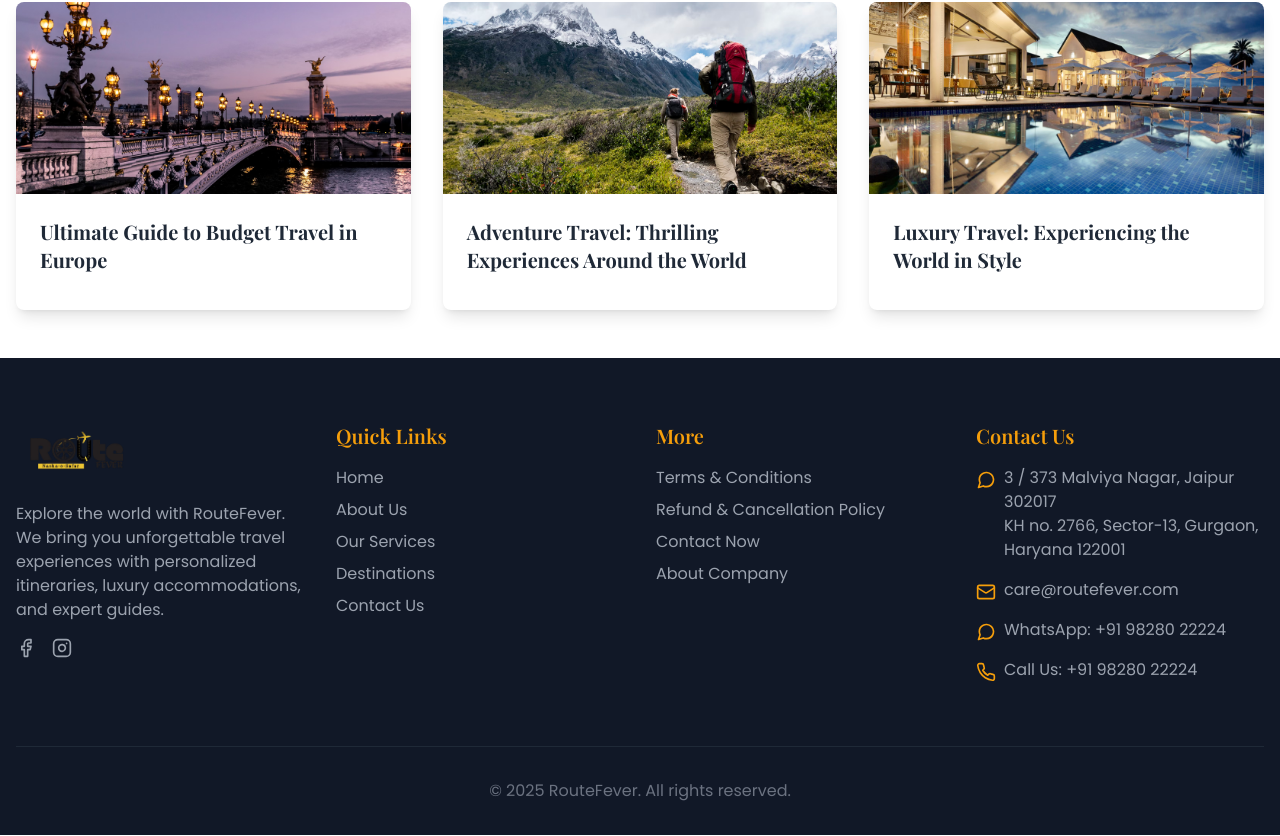
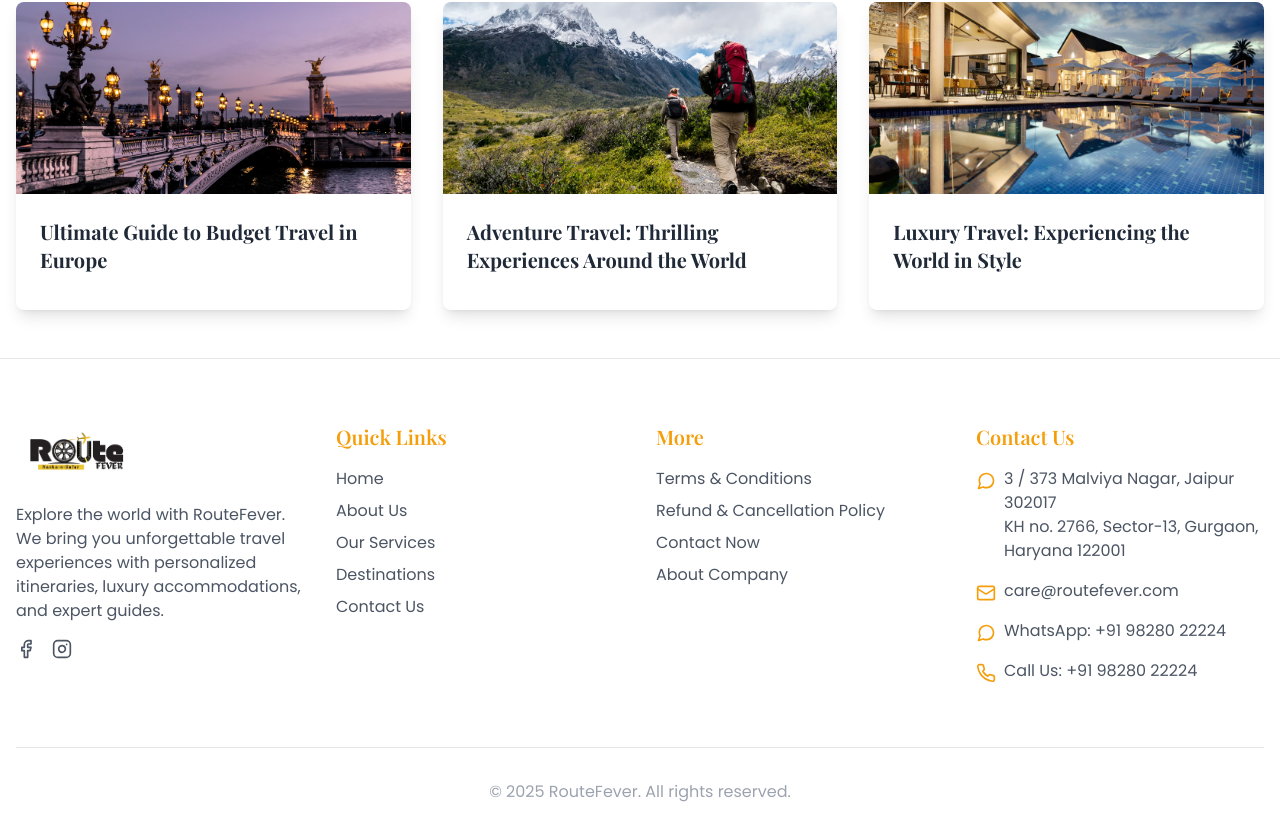
Before and after one commit to harsh-bablani/Route, a React (Vite) app in the folder frontend/: page /blog/1 in a window 1280 px wide. Shown: the part 1579-2415 px from the top of the page. Built offline with nearby package versions, Linux system fonts and the light colour scheme.

Commit message:
footer updated

```diff
--- a/frontend/src/components/Footer.tsx
+++ b/frontend/src/components/Footer.tsx
@@ -4,13 +4,13 @@ import { Link } from 'react-router-dom';
 
 const Footer = () => {
   return (
-    <footer className="bg-gray-900 text-white pt-16 pb-8">
+    <footer className="bg-white text-gray-800 pt-16 pb-8 border-t border-gray-200 shadow-sm">
       <div className="container mx-auto px-4">
         <div className="grid grid-cols-1 md:grid-cols-2 lg:grid-cols-4 gap-8">
           {/* Logo and Description */}
           <div className="mb-8">
             <img src={logo} alt="RouteFever Logo" className="h-16 mb-4 object-contain" />
-            <p className="text-gray-400 mb-4">
+            <p className="text-gray-600 mb-4">
               Explore the world with RouteFever. We bring you unforgettable travel experiences
               with personalized itineraries, luxury accommodations, and expert guides.
             </p>
@@ -19,7 +19,7 @@ const Footer = () => {
                 href="https://www.facebook.com/RouteFever"
                 target="_blank"
                 rel="noopener noreferrer"
-                className="text-gray-400 hover:text-amber-500 transition-colors"
+                className="text-gray-600 hover:text-amber-500 transition-colors"
               >
                 <Facebook size={20} />
               </a>
@@ -27,7 +27,7 @@ const Footer = () => {
                 href="https://www.instagram.com/routefever/"
                 target="_blank"
                 rel="noopener noreferrer"
-                className="text-gray-400 hover:text-amber-500 transition-colors"
+                className="text-gray-600 hover:text-amber-500 transition-colors"
               >
                 <Instagram size={20} />
               </a>
@@ -38,11 +38,11 @@ const Footer = () => {
           <div className="mb-8">
             <h3 className="text-xl font-semibold mb-4 text-amber-500">Quick Links</h3>
             <ul className="space-y-2">
-              <li><Link to="/" className="text-gray-400 hover:text-white transition-colors">Home</Link></li>
-              <li><a href="#about" className="text-gray-400 hover:text-white transition-colors">About Us</a></li>
-              <li><a href="#services" className="text-gray-400 hover:text-white transition-colors">Our Services</a></li>
-              <li><a href="#destinations" className="text-gray-400 hover:text-white transition-colors">Destinations</a></li>
-              <li><a href="#contact" className="text-gray-400 hover:text-white transition-colors">Contact Us</a></li>
+              <li><Link to="/" className="text-gray-600 hover:text-amber-500 transition-colors">Home</Link></li>
+              <li><a href="#about" className="text-gray-600 hover:text-amber-500 transition-colors">About Us</a></li>
+              <li><a href="#services" className="text-gray-600 hover:text-amber-500 transition-colors">Our Services</a></li>
+              <li><a href="#destinations" className="text-gray-600 hover:text-amber-500 transition-colors">Destinations</a></li>
+              <li><a href="#contact" className="text-gray-600 hover:text-amber-500 transition-colors">Contact Us</a></li>
             </ul>
           </div>
 
@@ -50,10 +50,10 @@ const Footer = () => {
           <div className="mb-8">
             <h3 className="text-xl font-semibold mb-4 text-amber-500">More</h3>
             <ul className="space-y-2">
-              <li><Link to="/terms" className="text-gray-400 hover:text-white transition-colors">Terms & Conditions</Link></li>
-              <li><Link to="/refund" className="text-gray-400 hover:text-white transition-colors">Refund & Cancellation Policy</Link></li>
-              <li><Link to="/contact-now" className="text-gray-400 hover:text-white transition-colors">Contact Now</Link></li>
-              <li><Link to="/about-company" className="text-gray-400 hover:text-white transition-colors">About Company</Link></li>
+              <li><Link to="/terms" className="text-gray-600 hover:text-amber-500 transition-colors">Terms & Conditions</Link></li>
+              <li><Link to="/refund" className="text-gray-600 hover:text-amber-500 transition-colors">Refund & Cancellation Policy</Link></li>
+              <li><Link to="/contact-now" className="text-gray-600 hover:text-amber-500 transition-colors">Contact Now</Link></li>
+              <li><Link to="/about-company" className="text-gray-600 hover:text-amber-500 transition-colors">About Company</Link></li>
             </ul>
           </div>
 
@@ -67,7 +67,7 @@ const Footer = () => {
                     <path d="M21 11.5a8.38 8.38 0 0 1-.9 3.8 8.5 8.5 0 0 1-7.6 4.7 8.38 8.38 0 0 1-3.8-.9L3 21l1.9-5.7a8.38 8.38 0 0 1-.9-3.8 8.5 8.5 0 0 1 4.7-7.6 8.38 8.38 0 0 1 3.8-.9h.5a8.48 8.48 0 0 1 8 8v.5z"></path>
                   </svg>
                 </div>
-                <span className="text-gray-400">
+                <span className="text-gray-600">
                   3 / 373 Malviya Nagar, Jaipur 302017<br />
                   KH no. 2766, Sector-13, Gurgaon, Haryana 122001
                 </span>
@@ -76,7 +76,7 @@ const Footer = () => {
                 <Mail size={20} className="mr-2 mt-1 text-amber-500" />
                 <a
                   href="mailto:care@routefever.com"
-                  className="text-gray-400 hover:text-white transition-colors"
+                  className="text-gray-600 hover:text-amber-500 transition-colors"
                 >
                   care@routefever.com
                 </a>
@@ -91,7 +91,7 @@ const Footer = () => {
                   href="https://wa.me/919828022224"
                   target="_blank"
                   rel="noopener noreferrer"
-                  className="text-gray-400 hover:text-white transition-colors"
+                  className="text-gray-600 hover:text-amber-500 transition-colors"
                 >
                   WhatsApp: +91 98280 22224
                 </a>
@@ -100,7 +100,7 @@ const Footer = () => {
                 <Phone size={20} className="mr-2 mt-1 text-amber-500" />
                 <a
                   href="tel:+919828022224"
-                  className="text-gray-400 hover:text-white transition-colors"
+                  className="text-gray-600 hover:text-amber-500 transition-colors"
                 >
                   Call Us: +91 98280 22224
                 </a>
@@ -110,7 +110,7 @@ const Footer = () => {
         </div>
 
         {/* Copyright */}
-        <div className="border-t border-gray-800 mt-8 pt-8 text-center text-gray-500">
+        <div className="border-t border-gray-200 mt-8 pt-8 text-center text-gray-400">
           <p>&copy; {new Date().getFullYear()} RouteFever. All rights reserved.</p>
         </div>
       </div>
```
